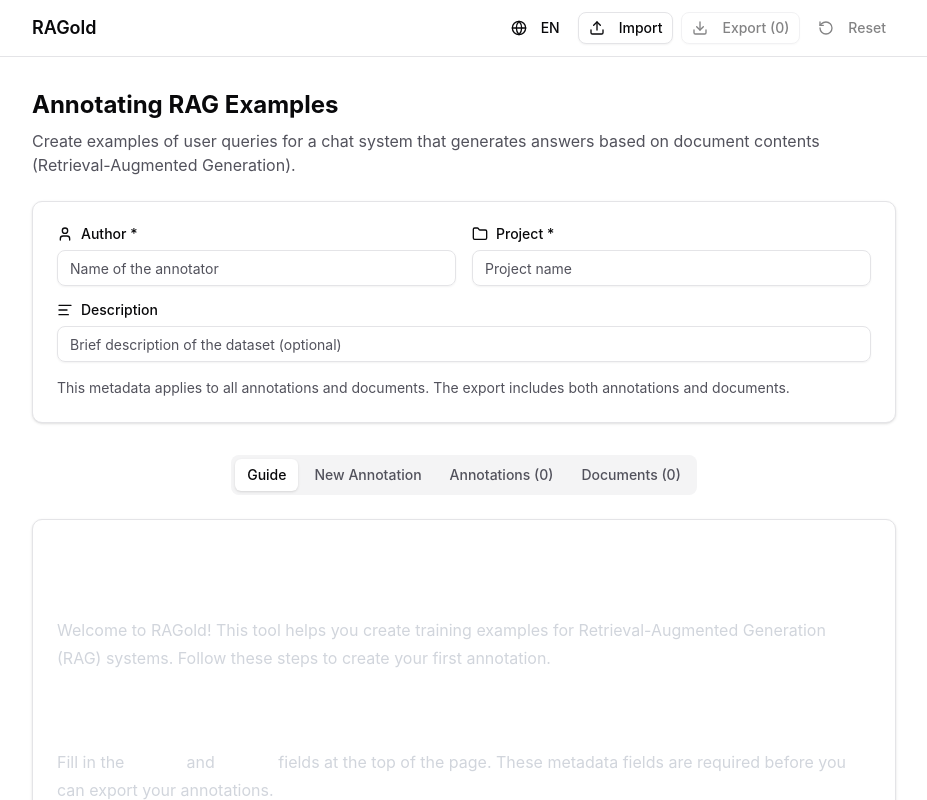
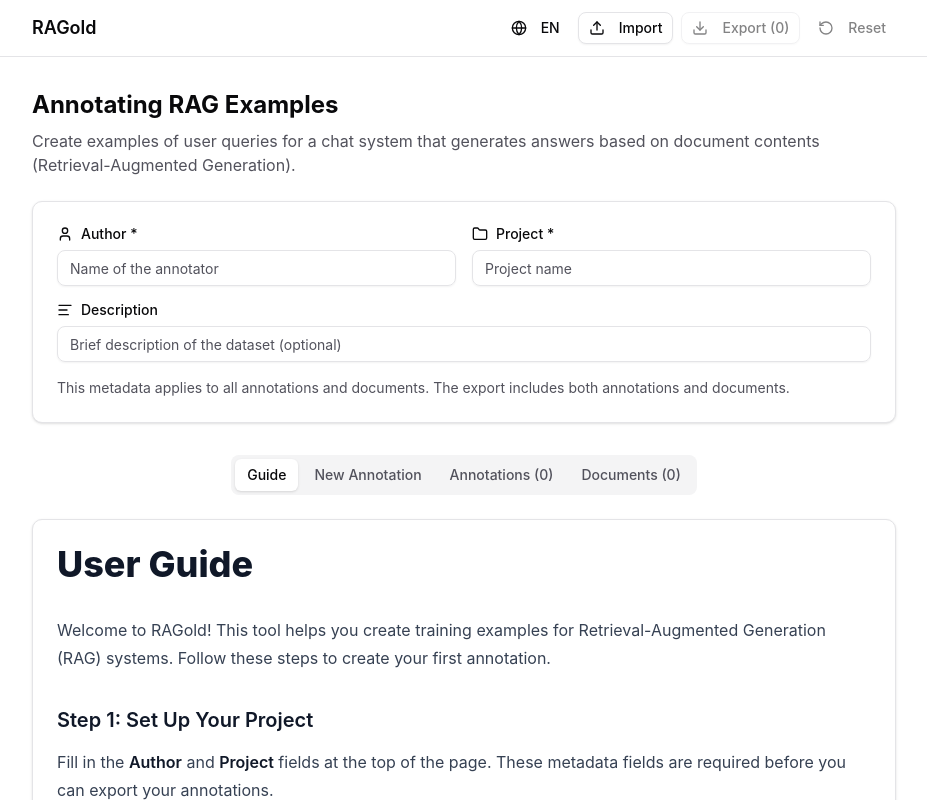
Before and after one commit to dfki-ebls/ragold, a React (Vite) app: page / in a window 1280 px wide. Shown: the top 800 px of the page, without its empty margins (176-1103 px from the left). Built offline with nearby package versions, Linux system fonts and the light colour scheme.

Commit message:
fix(faq): use correct colors for light mode

```diff
--- a/src/components/FaqPage.tsx
+++ b/src/components/FaqPage.tsx
@@ -15,7 +15,7 @@
 
   return (
     <Card>
-      <CardContent className="pt-6 prose prose-invert max-w-none">
+      <CardContent className="pt-6 prose dark:prose-invert max-w-none">
         <Markdown>{content}</Markdown>
       </CardContent>
     </Card>
```
